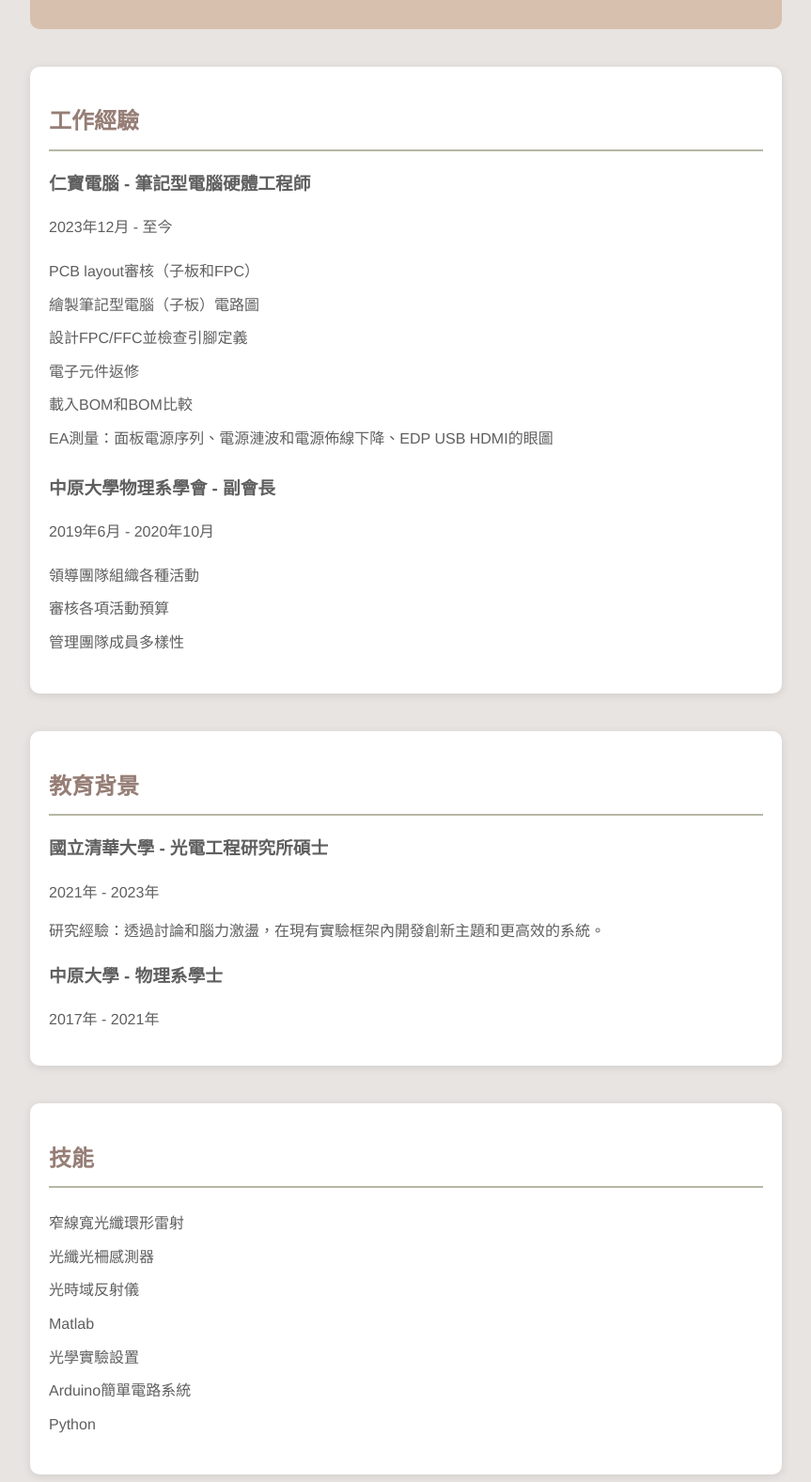
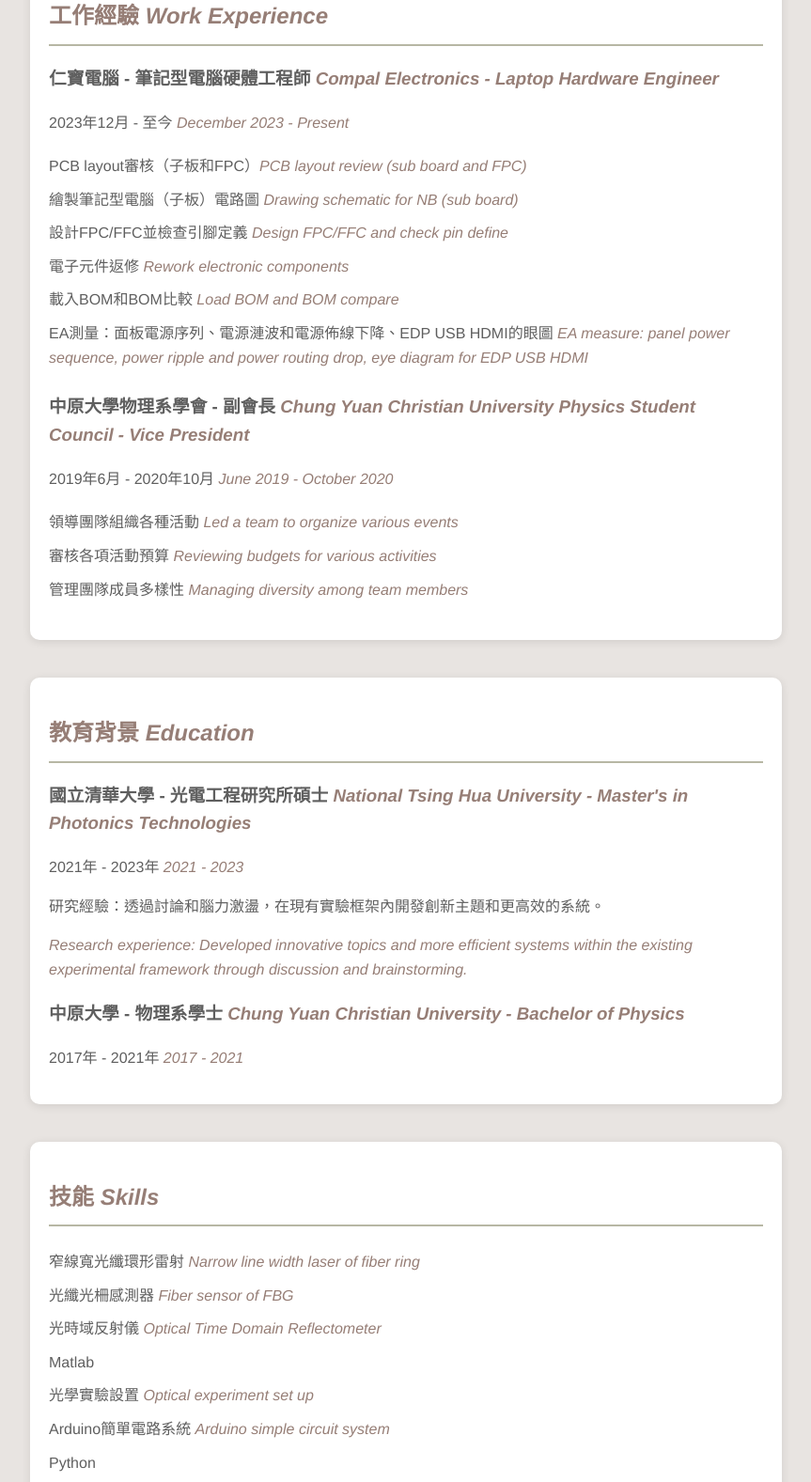
Before and after one commit to GinChenWu/resume, a plain HTML site: page index.html in a window 1280 px wide. Shown: the part 718-2295 px from the top of the page at 94% size, without its empty margins (208-1071 px from the left). Drawn offline with Linux system fonts and the light colour scheme.

Commit message:
Update index.html

```diff
--- a/index.html
+++ b/index.html
@@ -1,13 +1,9 @@
-個人網站 HTML
-Preview
-Code
-
 <!DOCTYPE html>
 <html lang="zh-TW">
 <head>
     <meta charset="UTF-8">
     <meta name="viewport" content="width=device-width, initial-scale=1.0">
-    <title>曾麒鴻 - 個人網站</title>
+    <title>Tseng Chi-Hung (曾麒鴻) - Personal Website</title>
     <style>
         :root {
             --color-background: #e8e4e1;
@@ -17,7 +13,7 @@ Code
             --color-accent: #b7b7a4;
         }
         body {
-            font-family: 'Helvetica Neue', Arial, sans-serif;
+            font-family: 'Microsoft JhengHei', 'Helvetica Neue', Arial, sans-serif;
             line-height: 1.6;
             margin: 0;
             padding: 0;
@@ -85,78 +81,80 @@ Code
             border-radius: 10px;
             margin-top: 40px;
         }
+        .en {
+            font-style: italic;
+            color: var(--color-primary);
+        }
     </style>
 </head>
 <body>
     <header>
         <div class="container">
-            <h1>曾麒鴻</h1>
+            <h1>曾麒鴻 <span class="en">Tseng Chi-Hung</span></h1>
         </div>
     </header>
 
     <div class="container">
         <section class="profile">
-            <img src="image1.jpg" alt="曾麒鴻的照片" class="profile-image">
+            <img src="https://via.placeholder.com/150" alt="Tseng Chi-Hung's photo" class="profile-image">
             <div>
-                <h2>個人簡介</h2>
-                <p>您好，我是曾麒鴻，畢業於中原大學物理系及清大光電所。
-好奇心強的我在大學期間參加系學會並擔任副會長，舉辦與協辦了許多大大小小的活動，每一個活動都需要細心的規劃以及建立良好的溝通才能讓預定好的流程能夠順暢運行，因此從中也累積了許多與他人合作與溝通的經驗，並且保持豐富的想像力使我在這一年的經驗中創造出了許多不一樣的回憶及成就。
-喜歡挑戰的我選擇了物理系，系上有許多扎實的邏輯數學課程，也有充實的實驗課程，在學間讓我培養了用邏輯及理論去思考問題的能力也讓我能夠進修碩士。
-實驗室主要是做光纖感測系統，包括使用既有的元件製造窄頻寬的雷射去當作感測光源，以及使用干涉儀及光譜儀來暸解光的特性並把收集到的數據使用軟體分析，對於光纖光學的一些系統也有比較多的暸解。
-碩士期間也經歷了許多挑戰，在碩二剛開始就被告知需更換題目，導致原本的實驗結果形同虛設，但也因為如此我才能在另外一個方向上放手一搏，並經過許多次的來回討論也因為上個題目我把相關器材徹底了解，所以實驗進展相當迅速，便能在第二年學期末順利畢業。</p>
+                <h2>個人簡介 <span class="en">Profile</span></h2>
+                <p>您好，我是曾麒鴻，畢業於中原大學物理系及清大光電所。我是一位好奇心強、喜歡挑戰的人，擅長邏輯思考和解決問題。在學期間，我參與了許多活動的組織和管理，培養了良好的溝通和合作能力。</p>
+                <p class="en">Hello, I'm Tseng Chi-Hung, a graduate of Chung Yuan Christian University's Physics Department and National Tsing Hua University's Institute of Photonics Technologies. I'm a curious and challenge-loving individual, skilled in logical thinking and problem-solving. During my studies, I participated in organizing and managing various activities, which helped me develop strong communication and collaboration skills.</p>
             </div>
         </section>
 
         <section class="section">
-            <h2>工作經驗</h2>
-            <h3>仁寶電腦 - 筆記型電腦硬體工程師</h3>
-            <p>2023年12月 - 至今</p>
+            <h2>工作經驗 <span class="en">Work Experience</span></h2>
+            <h3>仁寶電腦 - 筆記型電腦硬體工程師 <span class="en">Compal Electronics - Laptop Hardware Engineer</span></h3>
+            <p>2023年12月 - 至今 <span class="en">December 2023 - Present</span></p>
             <ul>
-                <li>PCB layout審核（子板和FPC）</li>
-                <li>繪製筆記型電腦（子板）電路圖</li>
-                <li>設計FPC/FFC並檢查引腳定義</li>
-                <li>電子元件返修</li>
-                <li>載入BOM和BOM比較</li>
-                <li>EA測量：面板電源序列、電源漣波和電源佈線下降、EDP USB HDMI的眼圖</li>
+                <li>PCB layout審核（子板和FPC）<span class="en">PCB layout review (sub board and FPC)</span></li>
+                <li>繪製筆記型電腦（子板）電路圖 <span class="en">Drawing schematic for NB (sub board)</span></li>
+                <li>設計FPC/FFC並檢查引腳定義 <span class="en">Design FPC/FFC and check pin define</span></li>
+                <li>電子元件返修 <span class="en">Rework electronic components</span></li>
+                <li>載入BOM和BOM比較 <span class="en">Load BOM and BOM compare</span></li>
+                <li>EA測量：面板電源序列、電源漣波和電源佈線下降、EDP USB HDMI的眼圖 <span class="en">EA measure: panel power sequence, power ripple and power routing drop, eye diagram for EDP USB HDMI</span></li>
             </ul>
 
-            <h3>中原大學物理系學會 - 副會長</h3>
-            <p>2019年6月 - 2020年10月</p>
+            <h3>中原大學物理系學會 - 副會長 <span class="en">Chung Yuan Christian University Physics Student Council - Vice President</span></h3>
+            <p>2019年6月 - 2020年10月 <span class="en">June 2019 - October 2020</span></p>
             <ul>
-                <li>領導團隊組織各種活動</li>
-                <li>審核各項活動預算</li>
-                <li>管理團隊成員多樣性</li>
+                <li>領導團隊組織各種活動 <span class="en">Led a team to organize various events</span></li>
+                <li>審核各項活動預算 <span class="en">Reviewing budgets for various activities</span></li>
+                <li>管理團隊成員多樣性 <span class="en">Managing diversity among team members</span></li>
             </ul>
         </section>
 
         <section class="section">
-            <h2>教育背景</h2>
-            <h3>國立清華大學 - 光電工程研究所碩士</h3>
-            <p>2021年 - 2023年</p>
+            <h2>教育背景 <span class="en">Education</span></h2>
+            <h3>國立清華大學 - 光電工程研究所碩士 <span class="en">National Tsing Hua University - Master's in Photonics Technologies</span></h3>
+            <p>2021年 - 2023年 <span class="en">2021 - 2023</span></p>
             <p>研究經驗：透過討論和腦力激盪，在現有實驗框架內開發創新主題和更高效的系統。</p>
+            <p class="en">Research experience: Developed innovative topics and more efficient systems within the existing experimental framework through discussion and brainstorming.</p>
 
-            <h3>中原大學 - 物理系學士</h3>
-            <p>2017年 - 2021年</p>
+            <h3>中原大學 - 物理系學士 <span class="en">Chung Yuan Christian University - Bachelor of Physics</span></h3>
+            <p>2017年 - 2021年 <span class="en">2017 - 2021</span></p>
         </section>
 
         <section class="section">
-            <h2>技能</h2>
+            <h2>技能 <span class="en">Skills</span></h2>
             <ul>
-                <li>窄線寬光纖環形雷射</li>
-                <li>光纖光柵感測器</li>
-                <li>光時域反射儀</li>
+                <li>窄線寬光纖環形雷射 <span class="en">Narrow line width laser of fiber ring</span></li>
+                <li>光纖光柵感測器 <span class="en">Fiber sensor of FBG</span></li>
+                <li>光時域反射儀 <span class="en">Optical Time Domain Reflectometer</span></li>
                 <li>Matlab</li>
-                <li>光學實驗設置</li>
-                <li>Arduino簡單電路系統</li>
+                <li>光學實驗設置 <span class="en">Optical experiment set up</span></li>
+                <li>Arduino簡單電路系統 <span class="en">Arduino simple circuit system</span></li>
                 <li>Python</li>
             </ul>
         </section>
 
         <section class="contact-info">
-            <h2>聯絡方式</h2>
+            <h2>聯絡方式 <span class="en">Contact Information</span></h2>
             <p>Email: tim87915@gmail.com</p>
-            <p>電話: +886 0988885015</p>
-            <p>地址: 新北市板橋區板新路202號14樓</p>
+            <p>電話 <span class="en">Phone</span>: +886 0988885015</p>
+            <p>地址 <span class="en">Address</span>: 新北市板橋區板新路202號14樓 <span class="en">14F., No. 202, Bansin Rd., Banqiao Dist., New Taipei City, Taiwan</span></p>
         </section>
     </div>
 </body>
```
